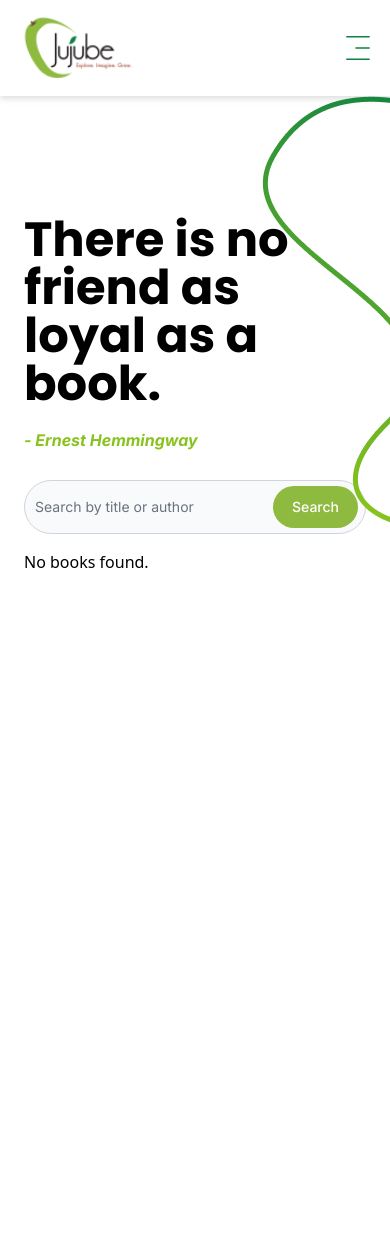
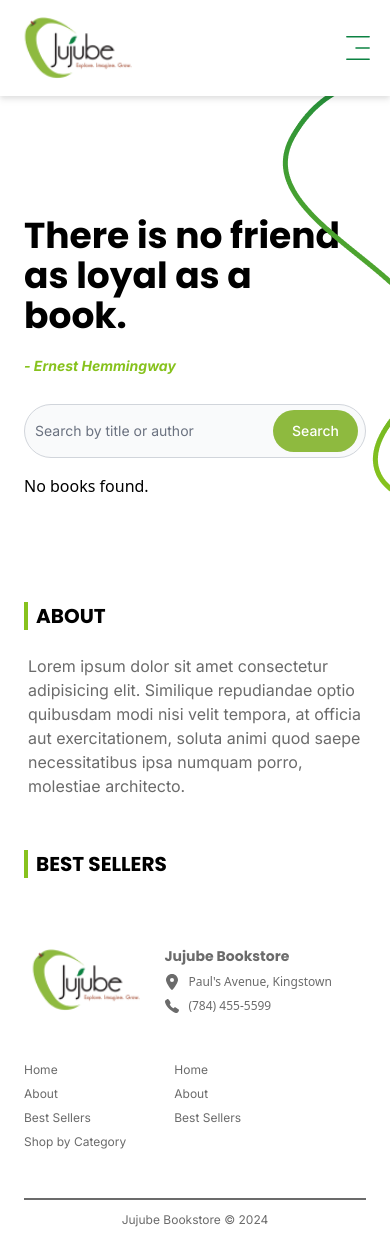
Before and after one commit to Sariah-dotcom/jujube-bookstore, a React (Vite) app: page / in a window 390 px wide. Before the commit the page ends 844 px from the top, so only its background shows below. Built offline with nearby package versions, Linux system fonts and the light colour scheme.

Commit message:
create footer component, add mobile menu

```diff
--- a/src/App.jsx
+++ b/src/App.jsx
@@ -1,8 +1,10 @@
 import React, { useState } from 'react';
-import SearchBar from './components/SearchBar.jsx';
 import axios from 'axios';
 import Hero from './components/Hero.jsx';
 import Header from './components/Header.jsx';
+import About from './components/About.jsx';
+import BestSellers from './components/BestSellers.jsx';
+import Footer from './components/Footer.jsx';
 
 
 function App() {
@@ -23,6 +25,9 @@ function App() {
         <div>
            <Header />
             <Hero />
+            <About />
+            <BestSellers />
+            <Footer />
       </div>
     );
 }
--- /dev/null
+++ b/src/components/About.jsx
@@ -0,0 +1,11 @@
+import React from 'react'
+import SectionTitle from './SectionTitle.jsx'
+
+export default function About() {
+  return (
+    <div className='p-6'>
+        <SectionTitle title="About" />
+      <p className='font-inter text-grey p-1'>Lorem ipsum dolor sit amet consectetur adipisicing elit. Similique repudiandae optio quibusdam modi nisi velit tempora, at officia aut exercitationem, soluta animi quod saepe necessitatibus ipsa numquam porro, molestiae architecto.</p>
+    </div>
+  )
+}
--- /dev/null
+++ b/src/components/BestSellers.jsx
@@ -0,0 +1,10 @@
+import React from 'react'
+import SectionTitle from './SectionTitle'
+
+export default function BestSellers() {
+  return (
+    <div className='p-6'>
+      <SectionTitle title="Best Sellers" />
+    </div>
+  )
+}
--- /dev/null
+++ b/src/components/Footer.jsx
@@ -0,0 +1,51 @@
+import { FooterBrand, FooterCopyright } from 'flowbite-react'
+import React from 'react';
+import { FaLocationDot } from "react-icons/fa6";
+import { IoCall } from "react-icons/io5";
+
+export default function Footer() {
+    const year = new Date().getFullYear();
+  return (
+    <div>
+      <footer className='flex flex-col gap-12 p-6'>
+
+        <div className='flex items-center gap-5'>
+            <img src="/images/jujube-logo (1).png" alt="Logo" className="h-16 w-auto" />
+
+            <div className='flex flex-col gap-2 text-grey'>
+                <h3 className='font-bold font-poppins text-sm'>Jujube Bookstore</h3>
+
+                <div className='flex items-center gap-2'>
+                    <FaLocationDot />
+                    <p className='text-xs'>Paul's Avenue, Kingstown</p>
+                </div>
+
+                <div className='flex items-center gap-2'>
+                    <IoCall />
+                    <p className='text-xs'>(784) 455-5599</p>
+                </div>
+            </div>
+        </div>
+
+        <div className='flex gap-12 text-xs text-grey'>
+            <div className='flex flex-col gap-2 font-inter'>
+                <a href="">Home</a>
+                <a href="">About</a>
+                <a href="">Best Sellers</a>
+
+                <div>
+                    <p>Shop by Category</p>
+                </div>
+            </div>
+
+            <div className='flex flex-col gap-2 font-inter'>
+                <a href="">Home</a>
+                <a href="">About</a>
+                <a href="">Best Sellers</a>
+            </div>
+        </div>
+        <div className='font-inter text-xs text-grey border-t-2 border-grey pt-3 text-center'>Jujube Bookstore © {year} </div>
+      </footer>
+    </div>
+  )
+}
--- a/src/components/Header.jsx
+++ b/src/components/Header.jsx
@@ -1,13 +1,47 @@
 import { CiMenuFries } from "react-icons/ci";
+import { AiOutlineClose } from "react-icons/ai";
+import { FaFacebook, FaInstagramSquare,FaYoutube } from "react-icons/fa";
+import { useState } from "react";
+
+export default function Header() {
+  const [menuVisible, setMenuVisible] = useState(false);
+
+  function showMenu() {
+    setMenuVisible(!menuVisible); // Toggle the menu's visibility
+  }
+
+  return (
+    <div className='p-4 w-full h-24 drop-shadow-md bg-white z-20 fixed'>
+      <div className="w-full h-full flex items-center justify-between">
+        <img src="/images/jujube-logo (1).png" alt="Logo" className="h-16 w-auto" />
+        <CiMenuFries id='menu' className="h-8 w-8 text-dark-green" onClick={showMenu} />
+
+        {/* Menu Items */}
+        <div
+          id="menu-items"
+          className={`fixed top-0 left-0 h-screen w-full text-white flex flex-col items-left justify-center px-10 gap-10 bg-med-green transition-transform ${
+            menuVisible ? 'translate-y-0' : '-translate-y-full'
+          }`}
+        >
+          {/* Close Icon */}
+          <AiOutlineClose
+            className="absolute top-10 right-5 h-8 w-8 text-white cursor-pointer"
+            onClick={showMenu}
+          />
+
+          <a href="#" className="text-2xl">Home</a>
+          <a href="#" className="text-2xl">About</a>
+          <a href="#" className="text-2xl">Shop by Category</a>
+
+          <div className='flex text-white gap-5 text-3xl mt-24'>
+            <FaFacebook />
+            <FaInstagramSquare />
+            <FaYoutube />
+          </div>
+        </div>
 
 
-export default function Header() {
-    return (
-      <div className='p-4 w-full h-24 drop-shadow-md bg-white'>
-        <div className="w-full h-full flex items-center justify-between">
-          <img src="/images/jujube-logo (1).png" alt="Logo" className="h-16 w-auto" />
-          <CiMenuFries className="h-8 w-8 text-dark-green" />
-        </div>
       </div>
-    );
-  }
+    </div>
+  );
+}
--- a/src/components/Hero.jsx
+++ b/src/components/Hero.jsx
@@ -3,13 +3,13 @@ import SearchBar from './SearchBar'
 
 export default function Hero() {
   return (
-    <div className='flex'>
+    <div className='flex pt-24 overflow-x-hidden'>
       <div className=' flex flex-col gap-3 py-20 px-6 mt-10'>
-        <h1 className='font-poppins font-bold text-5xl z-10'>There is no friend as loyal as a book.</h1>
-        <p className='text-lime-green font-bold italic font-inter mt-2'>- Ernest Hemmingway</p>
+        <h1 className='font-poppins font-bold text-4xl pr-6'>There is no friend as loyal as a book.</h1>
+        <p className='text-lime-green font-bold italic font-inter mt-2 text-sm'>- Ernest Hemmingway</p>
         <SearchBar />
       </div>
-      <img src="/images/Ellipse 14.png" alt="blob" className='absolute right-0 -z-1' />
+      <img src="/images/Ellipse 14.png" alt="blob" className='absolute -right-5 -z-2 -mt-5' />
     </div>
   )
 }
--- /dev/null
+++ b/src/components/SectionTitle.jsx
@@ -0,0 +1,9 @@
+import React from 'react'
+
+export default function SectionTitle(props) {
+  return (
+    <div>
+      <h2 className='text-xl uppercase font-poppins font-bold border-l-4 border-lime-green pl-2 mb-5'>{props.title}</h2>
+    </div>
+  )
+}
```
